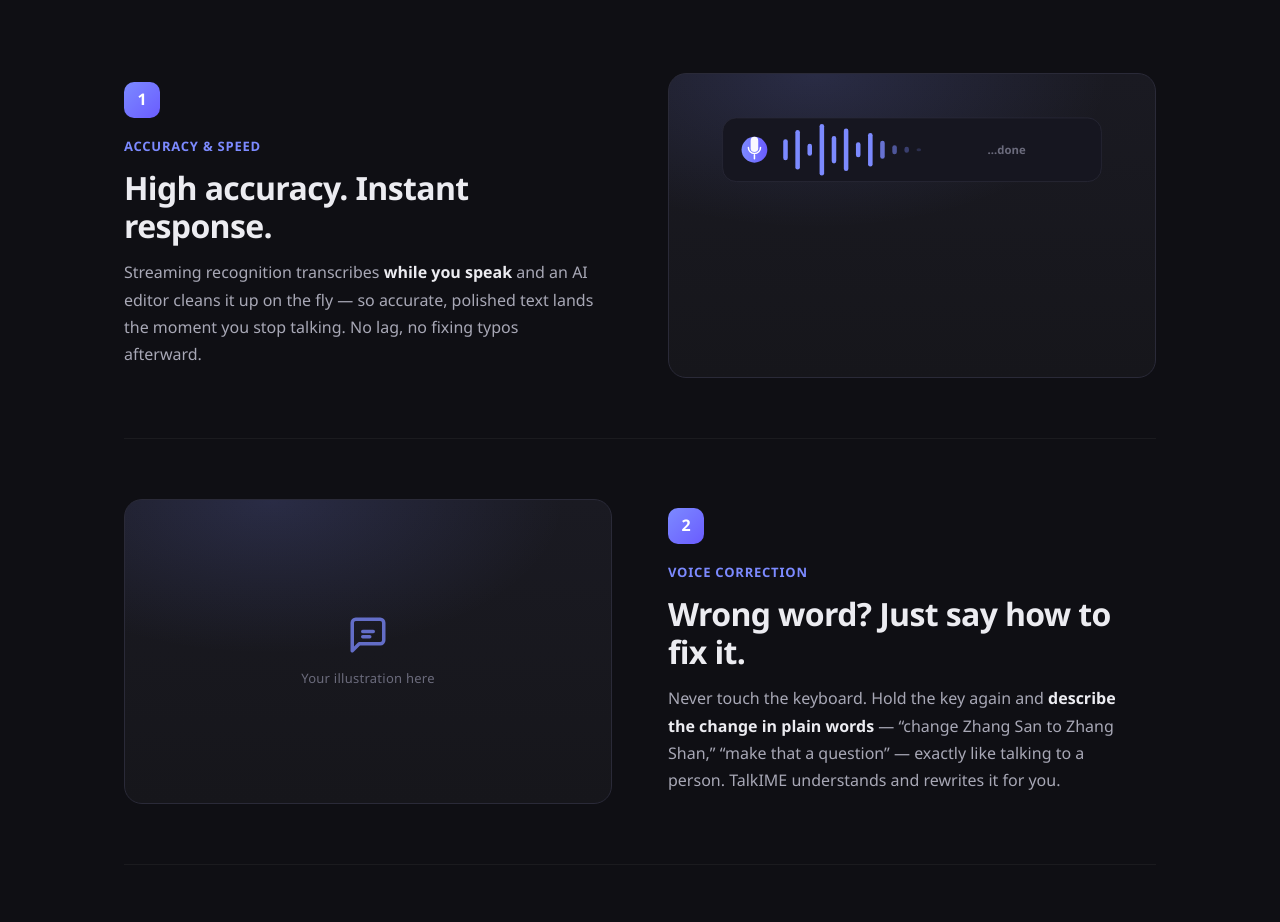
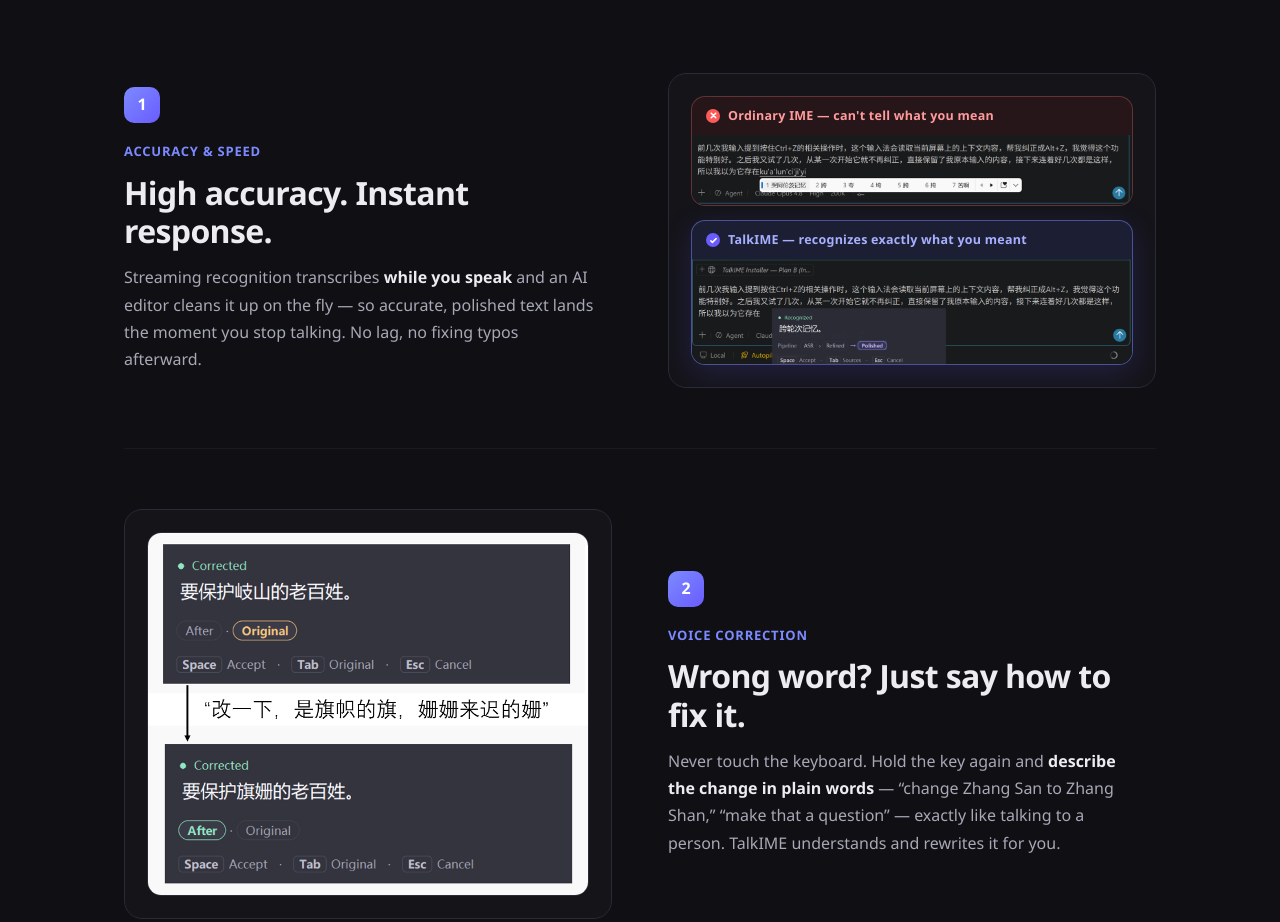
Before and after one commit to YanaYuan/TalkIME-releases, a plain HTML site: page index.html in a window 1280 px wide. Shown: the part 1000-1922 px from the top of the page. Drawn offline with Linux system fonts and the light colour scheme.

Commit message:
Update landing: differentiator features with real product screenshots

```diff
--- a/index.html
+++ b/index.html
@@ -180,13 +180,27 @@
     aspect-ratio:16 / 10;
     display:flex;align-items:center;justify-content:center;
   }
+  .feat-media.auto{aspect-ratio:auto;background:#141419}
   .feat-media img{width:100%;height:100%;object-fit:cover;display:block}
   .illus{width:100%;height:100%;display:block}
-  .illus-instant .flash{transform-origin:320px 176px;animation:flashPop 3.4s ease-in-out infinite}
-  .illus-instant .cards{transform-origin:320px 245px;animation:cardsRise 3.4s ease-in-out infinite}
-  .illus-instant .wave rect{transform-origin:center;animation:none}
-  @keyframes flashPop{0%,72%{opacity:0;transform:scale(.6)}80%{opacity:1;transform:scale(1.06)}88%,100%{opacity:0;transform:scale(1)}}
-  @keyframes cardsRise{0%,74%{opacity:0;transform:translateY(16px)}86%,100%{opacity:1;transform:translateY(0)}}
+  /* before / after comparison */
+  .compare{display:flex;flex-direction:column;gap:14px;width:100%;padding:22px}
+  .cmp{border-radius:14px;overflow:hidden;border:1px solid var(--stroke);background:#0d0d12}
+  .cmp.bad{border-color:rgba(255,120,120,.35)}
+  .cmp.good{border-color:rgba(124,138,255,.55);box-shadow:0 8px 30px rgba(106,92,255,.18)}
+  .cmp-tag{
+    display:flex;align-items:center;gap:8px;
+    padding:9px 14px;font-size:12.5px;font-weight:700;letter-spacing:.02em;
+  }
+  .cmp.bad  .cmp-tag{background:rgba(255,90,90,.10);color:#ff9b9b}
+  .cmp.good .cmp-tag{background:rgba(124,138,255,.14);color:#a6b0ff}
+  .cmp-tag .dot{width:14px;height:14px;border-radius:50%;display:inline-flex;align-items:center;justify-content:center;flex-shrink:0}
+  .cmp.bad  .cmp-tag .dot{background:#ff5a5a;color:#fff}
+  .cmp.good .cmp-tag .dot{background:#6a5cff;color:#fff}
+  .cmp-tag svg{width:9px;height:9px}
+  .cmp img{width:100%;height:auto;display:block}
+  .shot{width:100%;padding:22px}
+  .shot img{width:100%;height:auto;display:block;border-radius:14px;border:1px solid var(--stroke)}
   .feat-ph{display:flex;flex-direction:column;align-items:center;gap:12px;color:var(--text-3);text-align:center;padding:24px}
   .feat-ph svg{width:42px;height:42px;color:var(--accent);opacity:.75}
   .feat-ph span{font-size:13px;letter-spacing:.02em}
@@ -239,7 +253,6 @@
   @media(prefers-reduced-motion:reduce){
     .reveal{opacity:1;transform:none;transition:none}
     .pulse{animation:none}
-    .illus-instant .flash,.illus-instant .cards{animation:none;opacity:1;transform:none}
     html{scroll-behavior:auto}
   }
 </style>
@@ -309,65 +322,23 @@
         <h3>High accuracy. Instant response.</h3>
         <p>Streaming recognition transcribes <span class="em">while you speak</span> and an AI editor cleans it up on the fly — so accurate, polished text lands the moment you stop talking. No lag, no fixing typos afterward.</p>
       </div>
-      <figure class="feat-media">
-        <svg class="illus illus-instant" viewBox="0 0 640 400" role="img" aria-label="The instant your voice stops, text candidates appear" xmlns="http://www.w3.org/2000/svg">
-          <defs>
-            <linearGradient id="cardHi" x1="0" y1="0" x2="1" y2="1">
-              <stop offset="0" stop-color="#20202c"/><stop offset="1" stop-color="#191922"/>
-            </linearGradient>
-            <linearGradient id="accentBar" x1="0" y1="0" x2="1" y2="0">
-              <stop offset="0" stop-color="#7c8aff"/><stop offset="1" stop-color="#6a5cff"/>
-            </linearGradient>
-            <filter id="soft" x="-20%" y="-20%" width="140%" height="140%">
-              <feGaussianBlur stdDeviation="8"/>
-            </filter>
-          </defs>
-
-          <!-- voice bar (speech ending: bars taper off to the right) -->
-          <g class="voice">
-            <rect x="70" y="58" width="500" height="84" rx="18" fill="#161620" stroke="#2a2a38"/>
-            <circle cx="112" cy="100" r="17" fill="url(#accentBar)"/>
-            <path d="M112 92v10a5 5 0 0 0 10 0v-10a5 5 0 0 0-10 0z" fill="#fff" opacity=".95" transform="translate(-5,-4)"/>
-            <path d="M104 101a8 8 0 0 0 16 0M112 111v5" stroke="#fff" stroke-width="2" fill="none" stroke-linecap="round" transform="translate(0,-4)"/>
-            <g class="wave" fill="#7c8aff">
-              <rect x="150" y="86" width="6" height="28" rx="3"/>
-              <rect x="166" y="74" width="6" height="52" rx="3"/>
-              <rect x="182" y="92" width="6" height="16" rx="3"/>
-              <rect x="198" y="66" width="6" height="68" rx="3"/>
-              <rect x="214" y="82" width="6" height="36" rx="3"/>
-              <rect x="230" y="72" width="6" height="56" rx="3"/>
-              <rect x="246" y="90" width="6" height="20" rx="3"/>
-              <rect x="262" y="78" width="6" height="44" rx="3"/>
-              <rect x="278" y="88" width="6" height="24" rx="3" opacity=".8"/>
-              <rect x="294" y="94" width="6" height="12" rx="3" opacity=".55"/>
-              <rect x="310" y="96" width="6" height="8"  rx="3" opacity=".35"/>
-              <rect x="326" y="98" width="6" height="4"  rx="3" opacity=".2"/>
-            </g>
-            <text x="470" y="106" text-anchor="end" font-family="Segoe UI, sans-serif" font-size="15" font-weight="600" fill="#6b6b7c">…done</text>
-          </g>
-
-          <!-- instant flash connecting voice to candidates -->
-          <g class="flash">
-            <ellipse cx="320" cy="176" rx="120" ry="14" fill="#6a5cff" opacity=".18" filter="url(#soft)"/>
-            <path d="M320 150l6 16 16 2-13 11 4 17-13-9-13 9 4-17-13-11 16-2z" fill="url(#accentBar)"/>
-          </g>
-
-          <!-- candidate cards popping up -->
-          <g class="cards" font-family="Segoe UI, sans-serif">
-            <!-- back cards (dim, giving depth) -->
-            <rect x="150" y="330" width="340" height="40" rx="12" fill="#181820" stroke="#242430" opacity=".6"/>
-            <rect x="132" y="290" width="376" height="42" rx="12" fill="#1a1a24" stroke="#282836" opacity=".85"/>
-            <!-- front highlighted candidate -->
-            <rect x="112" y="212" width="416" height="66" rx="14" fill="url(#cardHi)" stroke="#6a5cff"/>
-            <rect x="112" y="212" width="416" height="66" rx="14" fill="none" stroke="#7c8aff" opacity=".35"/>
-            <circle cx="146" cy="245" r="15" fill="#6a5cff"/>
-            <path d="M139 245l5 5 9-10" stroke="#fff" stroke-width="3" fill="none" stroke-linecap="round" stroke-linejoin="round"/>
-            <rect x="176" y="232" width="250" height="9" rx="4.5" fill="#c9c9d8"/>
-            <rect x="176" y="250" width="180" height="8" rx="4" fill="#5a5a6c"/>
-            <rect x="454" y="230" width="58" height="20" rx="10" fill="#6a5cff" opacity=".18"/>
-            <text x="483" y="244" text-anchor="middle" font-size="11" font-weight="700" fill="#a6b0ff">Refined</text>
-          </g>
-        </svg>
+      <figure class="feat-media auto">
+        <div class="compare">
+          <div class="cmp bad">
+            <div class="cmp-tag">
+              <span class="dot"><svg viewBox="0 0 24 24" fill="none" stroke="currentColor" stroke-width="4" stroke-linecap="round"><path d="M6 6l12 12M18 6L6 18"/></svg></span>
+              Ordinary IME — can't tell what you mean
+            </div>
+            <img src="images/1-1.png" alt="An ordinary input method fails to recognize the intended words and shows wrong candidates">
+          </div>
+          <div class="cmp good">
+            <div class="cmp-tag">
+              <span class="dot"><svg viewBox="0 0 24 24" fill="none" stroke="currentColor" stroke-width="4" stroke-linecap="round" stroke-linejoin="round"><path d="M5 13l4 4L19 7"/></svg></span>
+              TalkIME — recognizes exactly what you meant
+            </div>
+            <img src="images/1-2.png" alt="TalkIME correctly recognizes the intended words from speech">
+          </div>
+        </div>
       </figure>
     </div>
 
@@ -379,11 +350,9 @@
         <h3>Wrong word? Just say how to fix it.</h3>
         <p>Never touch the keyboard. Hold the key again and <span class="em">describe the change in plain words</span> — “change Zhang San to Zhang Shan,” “make that a question” — exactly like talking to a person. TalkIME understands and rewrites it for you.</p>
       </div>
-      <figure class="feat-media">
-        <!-- Replace this placeholder with your image, e.g. <img src="images/voice-correction.png" alt="Fix results by speaking"> -->
-        <div class="feat-ph">
-          <svg viewBox="0 0 24 24" fill="none" stroke="currentColor" stroke-width="2" stroke-linecap="round" stroke-linejoin="round"><path d="M21 15a2 2 0 01-2 2H7l-4 4V5a2 2 0 012-2h14a2 2 0 012 2z"/><path d="M9 10h6M9 13h4"/></svg>
-          <span>Your illustration here</span>
+      <figure class="feat-media auto">
+        <div class="shot">
+          <img src="images/2.png" alt="Speaking a plain-language instruction to fix a wrong character in the transcript, and TalkIME rewrites it">
         </div>
       </figure>
     </div>
@@ -396,11 +365,9 @@
         <h3>Your words, spelled right every time.</h3>
         <p>TalkIME analyzes how you correct your own transcripts and <span class="em">automatically builds a personal glossary</span> of the names, jargon, and product terms you use. Once learned, the words that are uniquely yours are never mistyped again.</p>
       </div>
-      <figure class="feat-media">
-        <!-- Replace this placeholder with your image, e.g. <img src="images/glossary.png" alt="Auto-generated personal glossary"> -->
-        <div class="feat-ph">
-          <svg viewBox="0 0 24 24" fill="none" stroke="currentColor" stroke-width="2" stroke-linecap="round" stroke-linejoin="round"><path d="M4 19.5A2.5 2.5 0 016.5 17H20"/><path d="M6.5 2H20v20H6.5A2.5 2.5 0 014 19.5v-15A2.5 2.5 0 016.5 2z"/></svg>
-          <span>Your illustration here</span>
+      <figure class="feat-media auto">
+        <div class="shot">
+          <img src="images/3.png" alt="The Glossary panel showing a personal term automatically learned from past corrections">
         </div>
       </figure>
     </div>
@@ -413,11 +380,9 @@
         <h3>Understands what you actually mean.</h3>
         <p>TalkIME grasps the context of what you're working on to <span class="em">get the words right</span> — catching mistakes that fit the sentence and recognizing niche terms that ordinary speech models miss. It's smart where it counts, and everything is processed <span class="em">on your device</span>.</p>
       </div>
-      <figure class="feat-media">
-        <!-- Replace this placeholder with your image, e.g. <img src="images/context.png" alt="Cursor and screen context awareness"> -->
-        <div class="feat-ph">
-          <svg viewBox="0 0 24 24" fill="none" stroke="currentColor" stroke-width="2" stroke-linecap="round" stroke-linejoin="round"><path d="M2 12s3.5-7 10-7 10 7 10 7-3.5 7-10 7-10-7-10-7z"/><circle cx="12" cy="12" r="3"/></svg>
-          <span>Your illustration here</span>
+      <figure class="feat-media auto">
+        <div class="shot">
+          <img src="images/4.png" alt="With screen context on, ambiguous transcriptions like 木把 / 误把 are fused into the correct term 钼靶">
         </div>
       </figure>
     </div>
```
